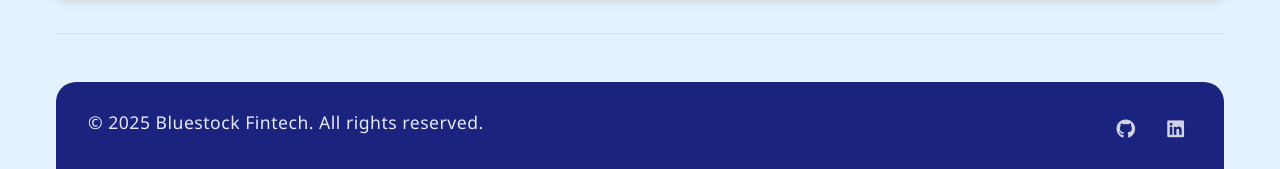
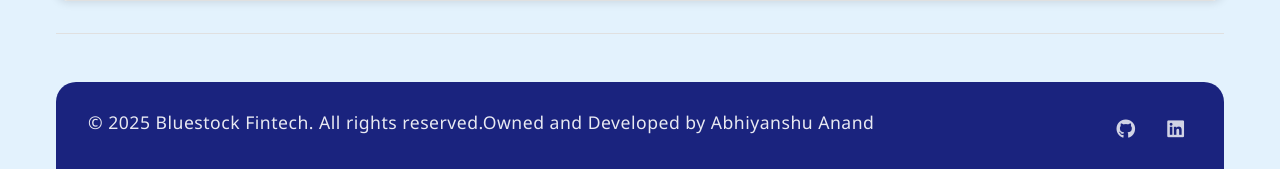
Before and after one commit to Abhi110704/Bluestock-IPO, a Django app: page / in a window 1280 px wide. Shown: the part 2202-2371 px from the top of the page. Run offline with Django 5.2, Linux system fonts and the light colour scheme; data that the repository does not hold is empty.

Commit message:
Update ipo_list.html

```diff
--- a/templates/ipo_app/ipo_list.html
+++ b/templates/ipo_app/ipo_list.html
@@ -1153,7 +1153,7 @@
         <div class="section-divider"></div>
         <div class="footer-section">
             <div class="footer-content">
-                <p class="copyright">&copy; 2025 Bluestock Fintech. All rights reserved.</p>
+                <p class="copyright">&copy; 2025 Bluestock Fintech. All rights reserved.Owned and Developed by Abhiyanshu Anand</p>
                 <div class="social-links">
                     <a href="https://github.com/Abhi110704/Bluestock-IPO" target="_blank"><i class="fab fa-github"></i></a>
                     <a href="https://www.linkedin.com/in/abhiyanshu-anand-617963281" target="_blank"><i class="fab fa-linkedin"></i></a>
```
